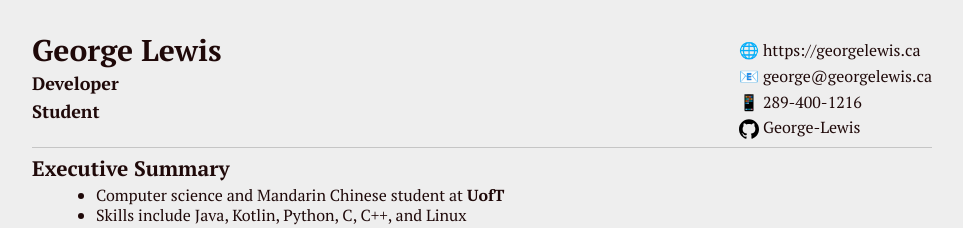
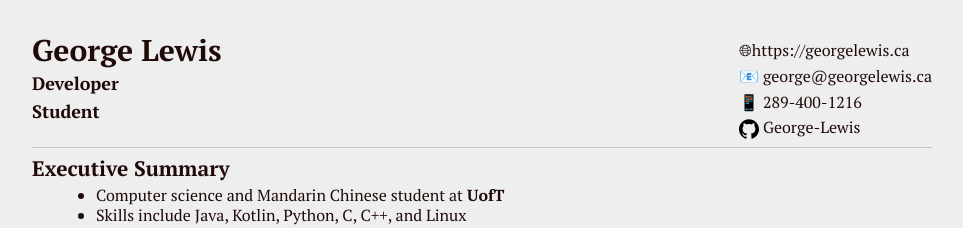
Before and after one commit to George-lewis/george-lewis.github.io, a Jekyll site: the page built from __pages/resume.markdown, in a window 1280 px wide. Shown: the top 228 px of the page, without its empty margins (158-1121 px from the left). Built offline with Jekyll 4.4.1, drawn with Linux system fonts in a browser that asks for light colours.

Commit message:
Make it icons wont display as emoji on phones

```diff
--- a/__pages/resume.markdown
+++ b/__pages/resume.markdown
@@ -3,7 +3,7 @@
 styling: resume
 ---
 
-<div style="display:flex;margin:0;"><div><p style="font-size:30px;font-weight:bold;margin:0;margin-bottom:12px;">George Lewis</p><p style="font-size: 18px; font-weight:600;margin:0;margin-bottom:7px;">Developer</p><p style="font-size: 18px; font-weight:600;margin:0;">Student</p></div><div style="margin-left:auto; margin-top:0;"><p style="margin:0;margin-bottom:5px;">🌐 https://georgelewis.ca</p><p style="margin:0;margin-bottom:5px;">📧 george@georgelewis.ca</p><p style="margin:0;margin-bottom:5px;">📱 289-400-1216</p><p style="margin:0;"><img style="display:inline-block;" id="github" height="20" width="20" src="/_assets/github.svg" /> George-Lewis</p></div></div>
+<div style="display:flex;margin:0;"><div><p style="font-size:30px;font-weight:bold;margin:0;margin-bottom:12px;">George Lewis</p><p style="font-size: 18px; font-weight:600;margin:0;margin-bottom:7px;">Developer</p><p style="font-size: 18px; font-weight:600;margin:0;">Student</p></div><div style="margin-left:auto; margin-top:0;"><p style="margin:0;margin-bottom:5px;">🌐&#xFE0E;https://georgelewis.ca</p><p style="margin:0;margin-bottom:5px;">📧&#xFE0E; george@georgelewis.ca</p><p style="margin:0;margin-bottom:5px;">📱&#xFE0E; 289-400-1216</p><p style="margin:0;"><img style="display:inline-block;" id="github" height="20" width="20" src="/_assets/github.svg" /> George-Lewis</p></div></div>
 ---
 
 ### **Executive Summary**
```
